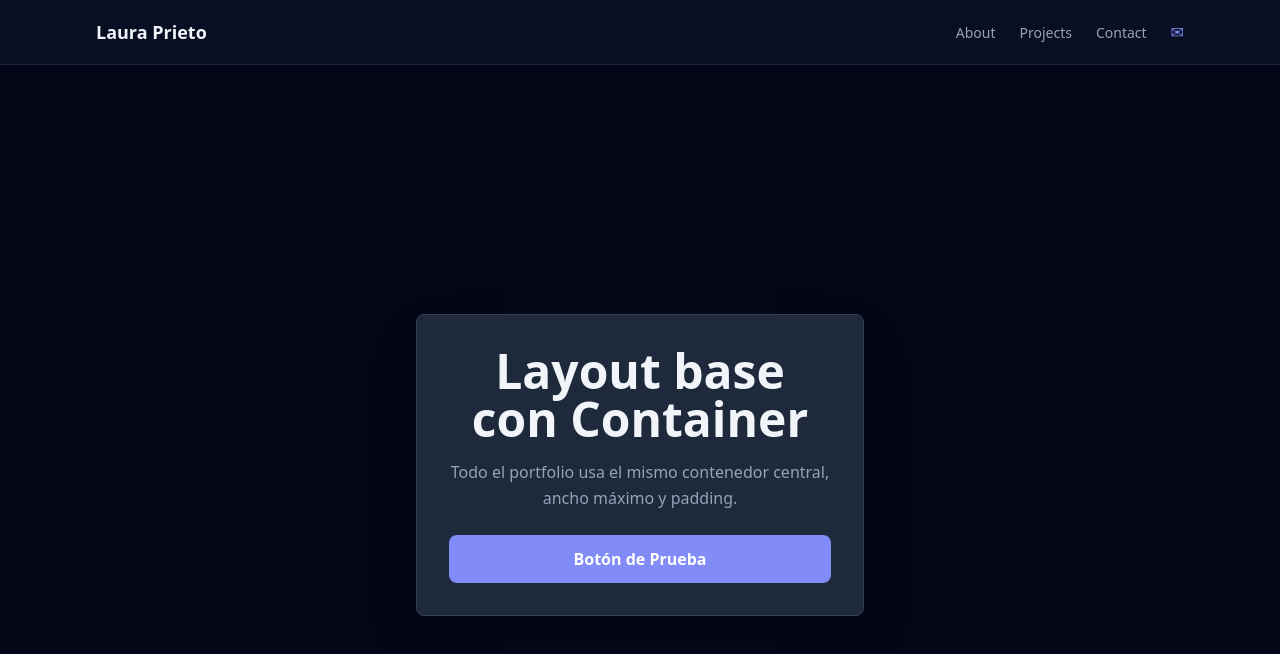
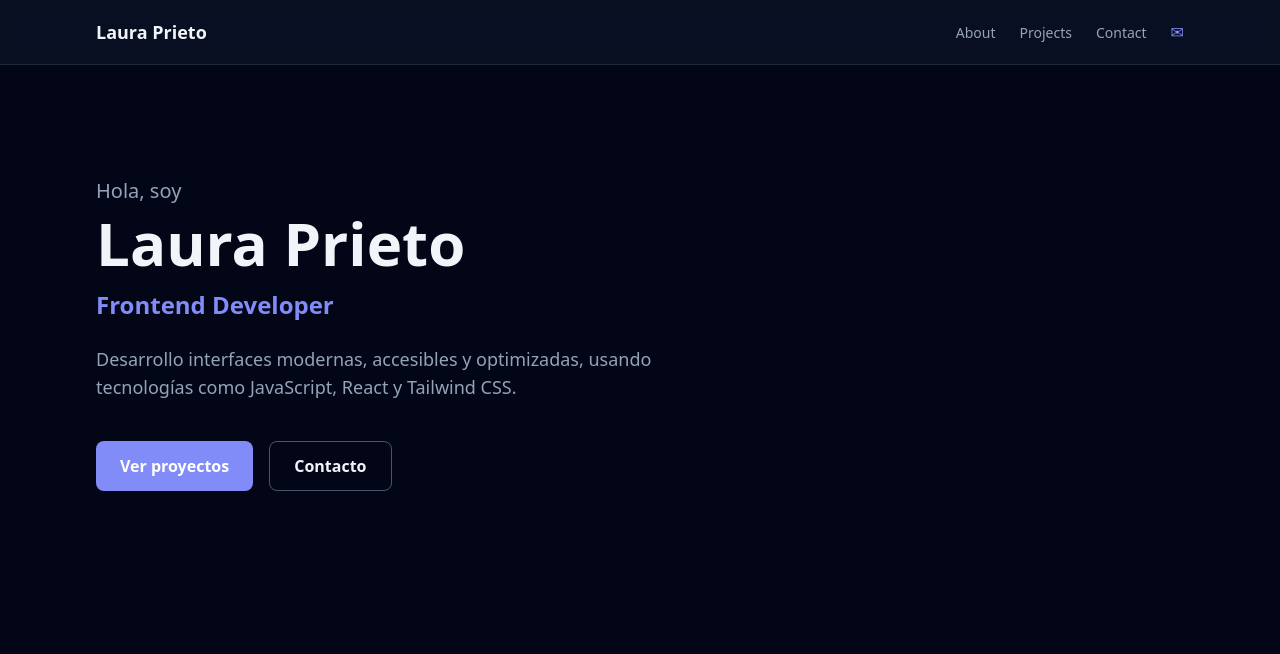
Before and after one commit to laupm3/portfolio, a React (Vite) app: page / in a window 1280 px wide. Shown: the top 654 px of the page. Built offline with nearby package versions, Linux system fonts and the light colour scheme.

Commit message:
feat: add hero section
Introduced a new Hero component for the landing section and updated the Home page to use this component, replacing the previous placeholder content.

```diff
--- /dev/null
+++ b/src/components/sections/Hero.jsx
@@ -0,0 +1,35 @@
+export default function Hero() {
+  return (
+    <section className="py-16 sm:py-20 lg:py-28">
+      <div className="max-w-2xl">
+        <p className="text-slate-400 text-lg sm:text-xl mb-2">
+          Hola, soy
+        </p>
+        <h1 className="text-4xl sm:text-5xl lg:text-6xl font-bold text-slate-100 mb-4">
+          Laura Prieto
+        </h1>
+        <p className="text-xl sm:text-2xl text-accent font-semibold mb-6">
+          Frontend Developer
+        </p>
+        <p className="text-slate-400 text-base sm:text-lg leading-relaxed mb-10 max-w-xl">
+          Desarrollo interfaces modernas, accesibles y optimizadas,
+          usando tecnologías como JavaScript, React y Tailwind CSS.
+        </p>
+        <div className="flex flex-col sm:flex-row gap-4">
+          <a
+            href="#projects"
+            className="inline-flex items-center justify-center bg-accent hover:bg-accent-hover text-white font-semibold py-3 px-6 rounded-lg transition-colors duration-200"
+          >
+            Ver proyectos
+          </a>
+          <a
+            href="#contact"
+            className="inline-flex items-center justify-center border border-slate-600 text-slate-100 hover:bg-slate-800 hover:border-slate-500 font-semibold py-3 px-6 rounded-lg transition-colors duration-200"
+          >
+            Contacto
+          </a>
+        </div>
+      </div>
+    </section>
+  )
+}
--- a/src/pages/Home.jsx
+++ b/src/pages/Home.jsx
@@ -1,17 +1,9 @@
-export default function Home () {
+import Hero from '../components/sections/Hero'
+
+export default function Home() {
   return (
-    <div className="min-h-screen flex items-center justify-center py-8">
-      <div className="bg-background-light rounded-lg border border-slate-700 shadow-2xl p-8 max-w-md w-full">
-        <h1 className="mb-4 text-center">
-          Layout base con Container
-        </h1>
-        <p className="text-center mb-6">
-          Todo el portfolio usa el mismo contenedor central, ancho máximo y padding.
-        </p>
-        <button className="w-full bg-accent hover:bg-accent-hover text-white font-semibold py-3 px-6 rounded-lg transition-colors duration-200">
-          Botón de Prueba
-        </button>
-      </div>
-    </div>
+    <main>
+      <Hero />
+    </main>
   )
 }
```
